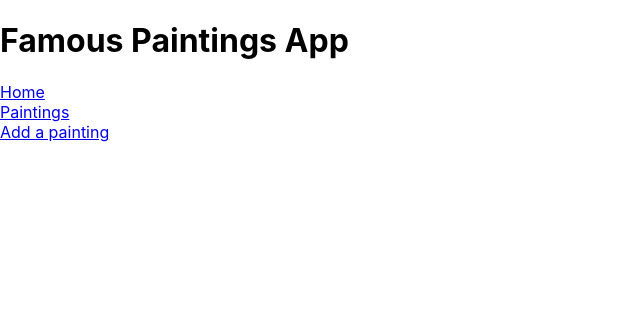
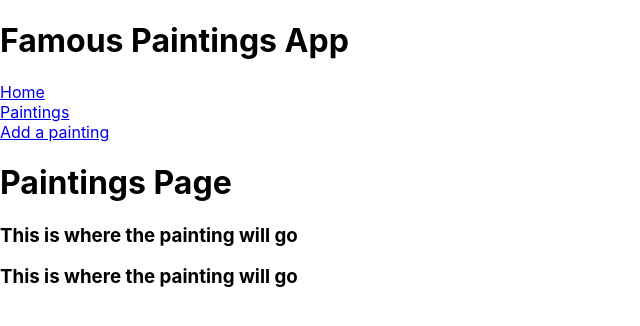
Before and after one commit to samanthamarberger/phase-2-project, a React (Create React App) app: page /paintings in a window 1280 px wide. Shown: the top 326 px of the page, without its empty margins (0-640 px from the left). Built offline with nearby package versions, Linux system fonts and the light colour scheme; data requests are answered from the project's data file.

Commit message:
Fixed bug

```diff
--- a/src/components/App.js
+++ b/src/components/App.js
@@ -23,15 +23,14 @@ function App() {
     return (
         <div>
             <h1>Famous Paintings App</h1>
-            <NavBar>
-                <BrowserRouter>
+            <NavBar />
+                {/* <BrowserRouter> */}
                     <Routes>
                         <Route path="/paintings/" element={<Paintings paintings={paintings}/>} />
                         <Route path="/add-painting/" element={<PaintingAdd />} />
                         <Route path="/" element={<Home />} />
                     </Routes>
-                </BrowserRouter>
-            </NavBar>
+                {/* </BrowserRouter> */}
         </div>
     );
 }
--- a/src/components/Home.js
+++ b/src/components/Home.js
@@ -6,9 +6,9 @@ function Home() {
         <div>
             <h1>Home Page</h1>
             <p>
-                (Welcome to my paintings page!
+                Welcome to my paintings page!
                 Here I store all of my favorite famous paintings.
-                Feel free to add some of your favorites too!)
+                Feel free to add some of your favorites too!
             </p>
         </div>
     );
--- a/src/components/PaintingCard.js
+++ b/src/components/PaintingCard.js
@@ -1,9 +1,10 @@
 import React from "react";
 
-function PaintingCard() {
+function PaintingCard({ painting }) {
     return(
         <div>
             <h3>This is where the painting will go</h3>
+
         </div>
     );
 }
--- a/src/components/Paintings.js
+++ b/src/components/Paintings.js
@@ -1,11 +1,12 @@
 import React from "react";
 import PaintingCard from "./PaintingCard";
 
-function Paintings() {
-    console.log("paintings");
+function Paintings({ paintings }) {
+    console.log(paintings);
     return (
         <div>
             <h1>Paintings Page</h1>
+            {paintings.map((painting) => <PaintingCard painting={painting} />)}
         </div>
     );
 }
```
